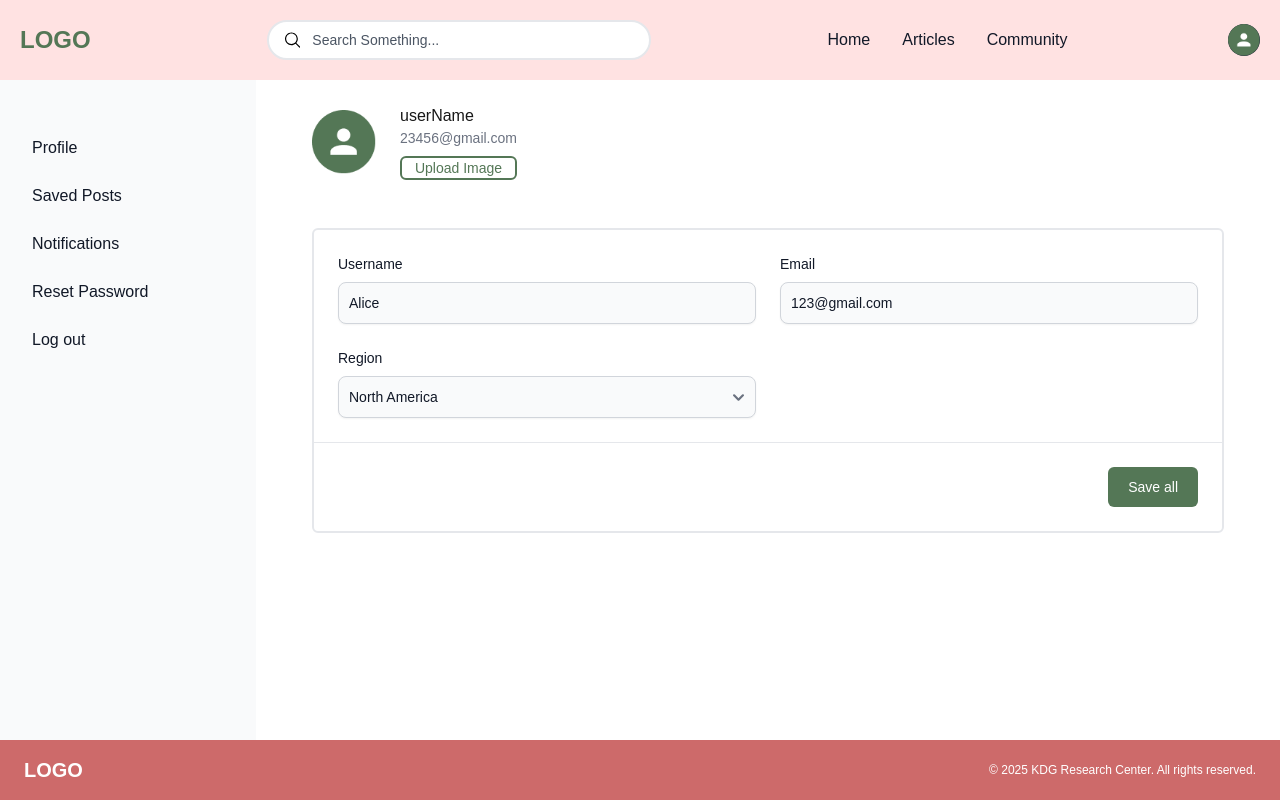
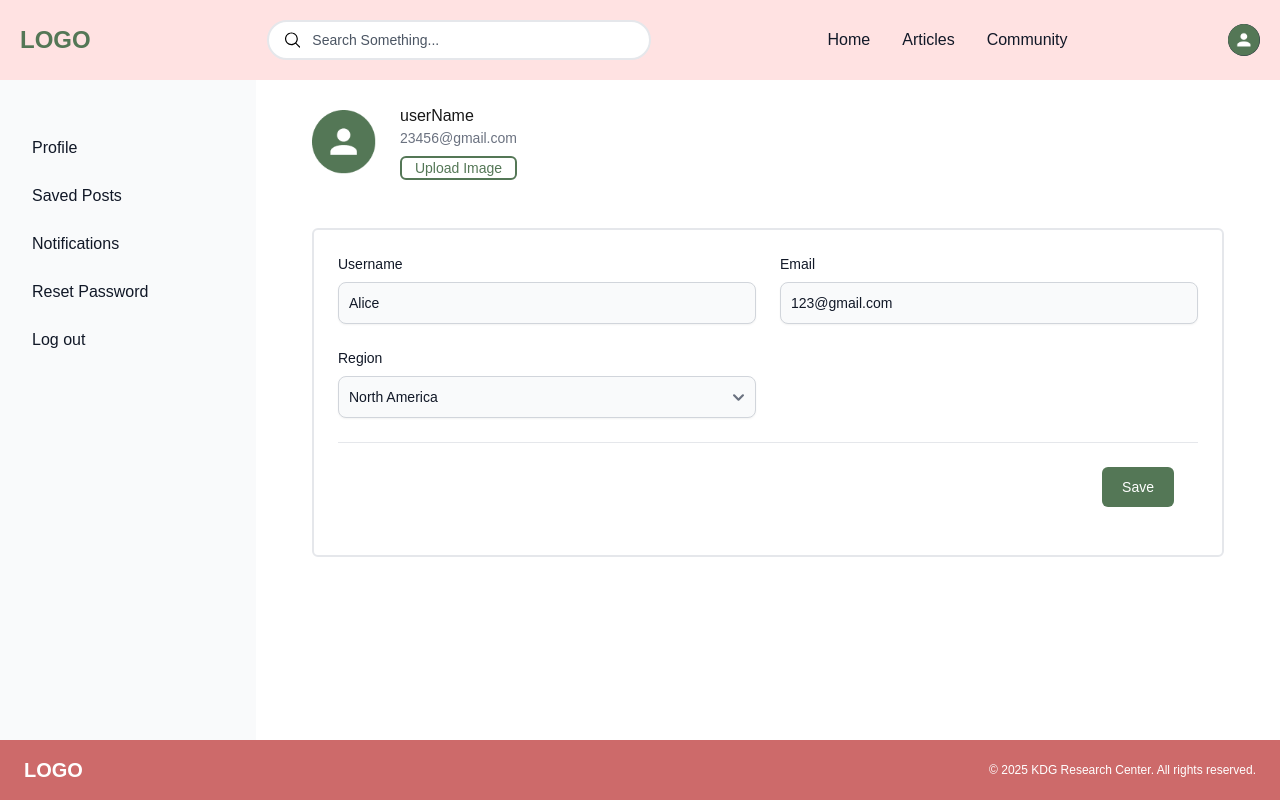
Before and after one commit to KdG-BCIT-ISSP/nest-client, a Next.js app: page /profile in a window 1280 px wide. Built offline with nearby package versions, Linux system fonts and the light colour scheme.

Commit message:
[NEST-FE-23-User-profile-page] Implement user profile field validation

```diff
--- a/app/profile/page.tsx
+++ b/app/profile/page.tsx
@@ -19,6 +19,7 @@ export default function ProfilePage() {
   return (
     <div className="p-4 sm:ml-64">
       <SideMenu></SideMenu>
+      <div className="container mr-auto max-w-5xl">
       <div className="flex items-center gap-3 py-2 pl-10">
         {/* Avatar Section */}
         <div className="flex flex-col items-center">
@@ -47,5 +48,6 @@ export default function ProfilePage() {
         region="north-america"
       ></ProfileInputField>
     </div>
+    </div>
   );
 }
--- a/components/ProfileInputField.tsx
+++ b/components/ProfileInputField.tsx
@@ -16,6 +16,44 @@ export default function ProfileInputField({
     const [inputUsername, setInputUsername] = useState(username);
     const [inputRegion, setInputRegion] = useState(region);
 
+    const [errors, setErrors] = useState({
+        username: "",
+        region: "",
+    });
+
+    const validateForm = () => {
+        let isValid = true;
+        const newErrors = { username: "", region: "" };
+
+        if (!inputUsername) {
+            newErrors.username = "Username can not be empty";
+            isValid = false;
+        }
+        if (inputUsername.length > 30) {
+            newErrors.username = "Characters can not exceed 30";
+            isValid = false;
+        }
+
+
+        if (!inputRegion) {
+            newErrors.region = "Please select a region";
+            isValid = false;
+        }
+
+        setErrors(newErrors);
+        return isValid;
+    };
+
+    const handleSubmit = (event: React.FormEvent) => {
+        event.preventDefault();
+
+        if (validateForm()) {
+            console.log("Form is valid!");
+        } else {
+            console.log("Form is invalid.");
+        }
+    };
+
     const handleUsernameChange = (event: React.ChangeEvent<HTMLInputElement>) => {
         setInputUsername(event.target.value);
     };
@@ -25,9 +63,9 @@ export default function ProfileInputField({
     };
 
     return (
-    <div className="bg-white border border-2 rounded-md  relative m-10">
+        <div className="bg-white border border-2 rounded-md relative m-10">
             <div className="p-6 space-y-6">
-        <form action="#">
+                <form onSubmit={handleSubmit}>
                     <div className="grid grid-cols-6 gap-6">
                         <div className="col-span-6 sm:col-span-3">
                             <label
@@ -43,8 +81,11 @@ export default function ProfileInputField({
                                 className="shadow-sm bg-gray-50 border border-gray-300 text-gray-900 sm:text-sm rounded-lg focus:ring-cyan-600 focus:border-cyan-600 block w-full p-2.5"
                                 value={inputUsername}
                                 onChange={handleUsernameChange}
-                required
+
                             />
+                            {errors.username && (
+                                <p className="text-red-500 text-sm">{errors.username}</p>
+                            )}
                         </div>
                         <div className="col-span-6 sm:col-span-3">
                             <label
@@ -82,19 +123,22 @@ export default function ProfileInputField({
                                     </option>
                                 ))}
                             </select>
+                            {errors.region && (
+                                <p className="text-red-500 text-sm">{errors.region}</p>
+                            )}
                         </div>
+                    </div>
+                    <div className="p-6 mt-6 border-t border-gray-200 flex justify-end">
+                        <button
+                            className="text-white bg-secondary hover:bg-tertiary font-medium rounded-md text-sm px-5 py-2.5 text-center"
+                            type="submit"
+                        >
+                            Save
+                        </button>
                     </div>
                 </form>
             </div>
 
-      <div className="p-6 border-t border-gray-200 flex justify-end">
-        <button
-          className="text-white bg-secondary hover:bg-tertiary font-medium rounded-md text-sm px-5 py-2.5 text-center"
-          type="submit"
-        >
-          Save all
-        </button>
-      </div>
         </div>
     );
 }
```
Lines whose indentation alone changed are shown as unchanged.
